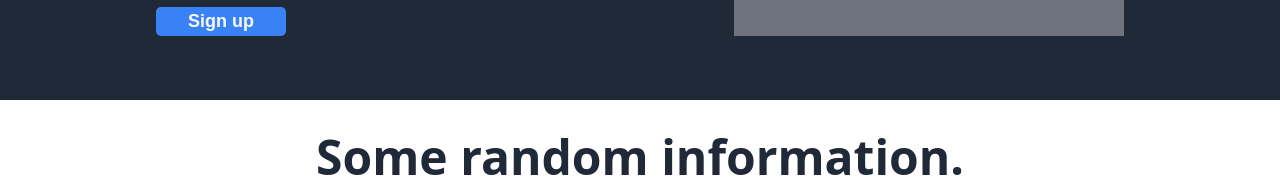
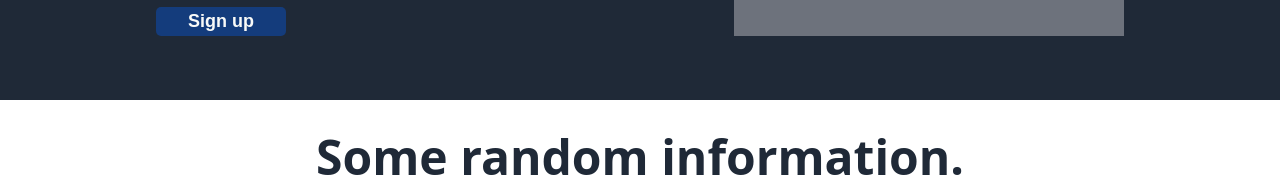
Before and after one commit to ilorele/landing-page-project, a plain HTML site: page index.html in a window 1280 px wide. In both pictures the pointer is over the button 221 px from the left and 323 px from the top of the page. Shown: the part 302-493 px from the top of the page. Drawn offline with Linux system fonts and the light colour scheme.

Commit message:
Add hover and pointer to footer

```diff
--- a/style.css
+++ b/style.css
@@ -184,3 +184,9 @@
     text-align: center;
     padding: 24px 0;
 }
+
+.header-button:hover,
+.call-button:hover {
+    background-color: #143c7c;
+    cursor: pointer;
+}
```
